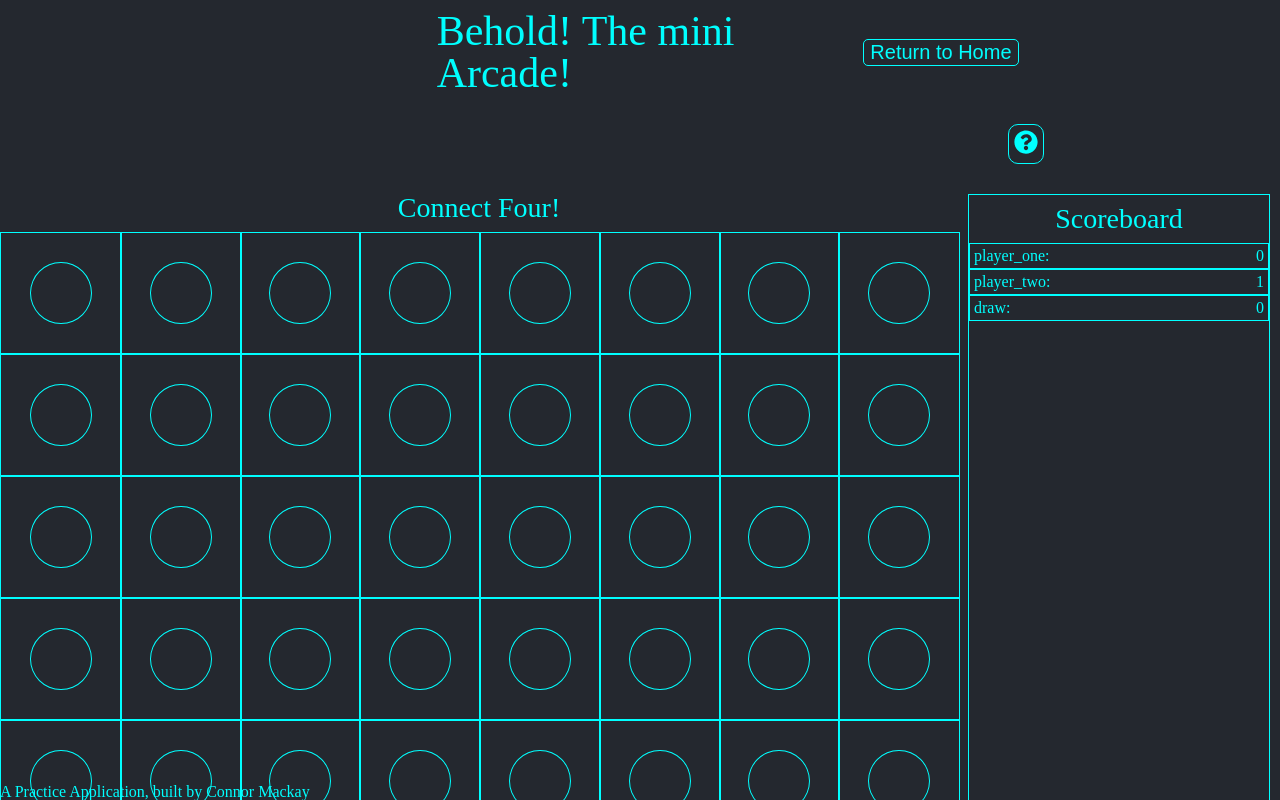
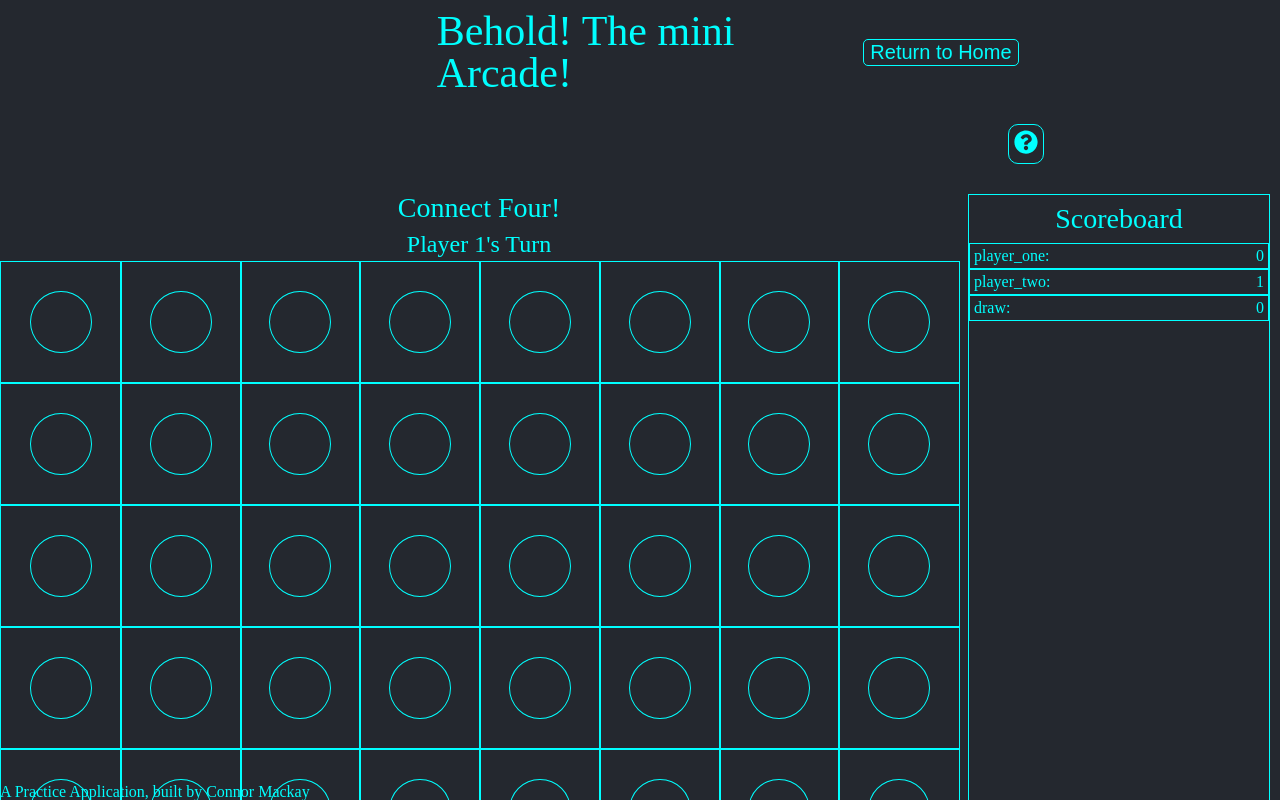
Before and after one commit to CD-Mackay/mini-arcade, a React app: page /connectfour in a window 1280 px wide. Shown: the top 800 px of the page. Built offline with nearby package versions, Linux system fonts and the light colour scheme.

Commit message:
add turn indicator

```diff
--- a/client/src/components/games/ConnectFour/ConnectFour.js
+++ b/client/src/components/games/ConnectFour/ConnectFour.js
@@ -154,6 +154,7 @@ useEffect(() => {
     <StyledConnectFour>
       <div>
         <h4>Connect Four!</h4>
+        <h6>Player {playerTurn}'s Turn</h6>
       <FourBoard onSelect={handlePickSquare} board={board} winner={winner}/>
       </div>
       <ScoreKeeper record={record} />
--- a/client/src/components/games/ConnectFour/StyledConnectFour.js
+++ b/client/src/components/games/ConnectFour/StyledConnectFour.js
@@ -9,6 +9,10 @@ div {
     font-size: 28px;
     margin: 10px;
   }
+  h6 {
+    margin-bottom: 5px;
+    font-size: 24px;
+  }
 }
 `
 
```
